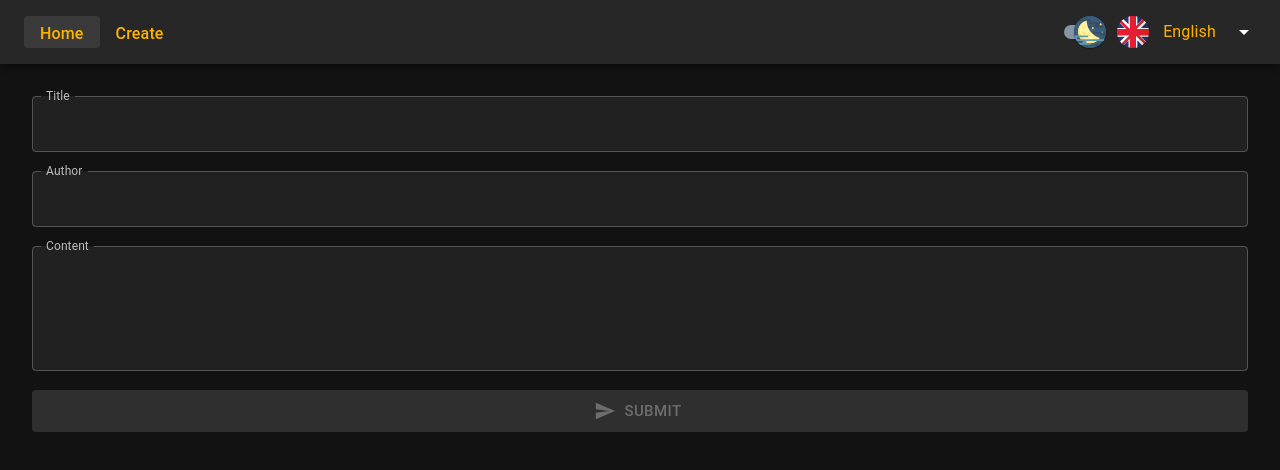
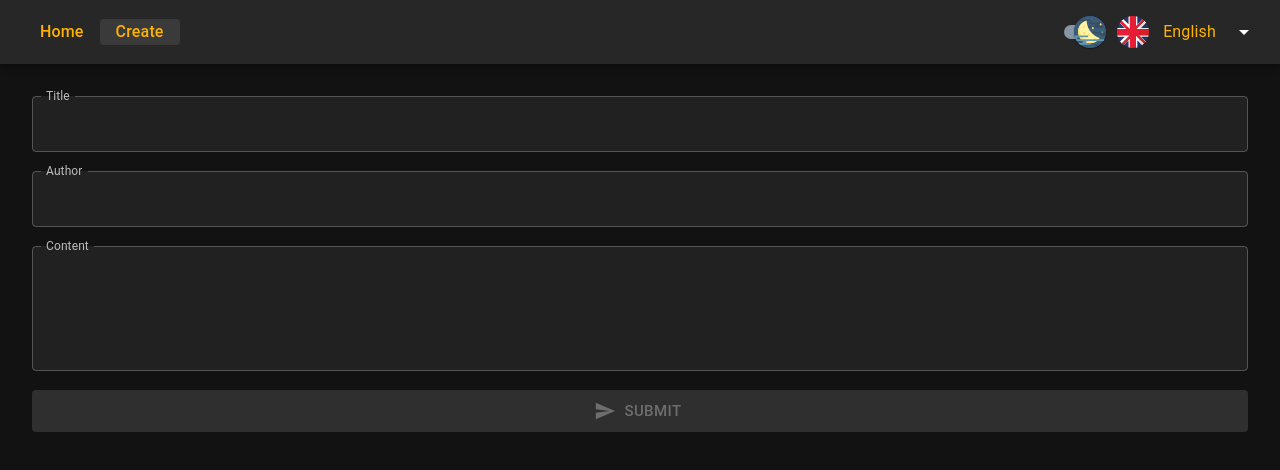
Before and after one commit to iding-ir/mui-react-query, a React (Create React App) app: page /#/create in a window 1280 px wide. Shown: the top 470 px of the page. Built offline with nearby package versions, Linux system fonts and the light colour scheme.

Commit message:
Use NavLink to highlight current page

```diff
--- a/src/components/Pages/usePages.ts
+++ /dev/null
@@ -1,25 +0,0 @@
-import { useState, createContext } from "react";
-
-export interface PagesOptions {
-  current: string;
-}
-
-const iPage = {
-  current: "home",
-};
-
-interface IPagesContext {
-  pages: PagesOptions;
-  setPages: (pages: PagesOptions) => void;
-}
-
-export const PagesContext = createContext<IPagesContext>({
-  pages: iPage,
-  setPages: () => {},
-});
-
-export const usePages = () => {
-  const [pages, setPages] = useState(iPage);
-
-  return { pages, setPages };
-};
--- a/src/components/Providers/Providers.tsx
+++ b/src/components/Providers/Providers.tsx
@@ -8,7 +8,6 @@ import { useLanguage, LanguageContext } from "../Language/useLanguage";
 import { useSearch, SearchContext } from "../Search/useSearch";
 import { useDialog, DialogContext } from "../Dialog/useDialog";
 import { useSnackbar, SnackbarContext } from "../Snackbar/useSnackbar";
-import { usePages, PagesContext } from "../Pages/usePages";
 
 const queryClient = new QueryClient();
 
@@ -22,12 +21,10 @@ const Providers = ({ children }: IProps) => {
   const searchValues = useSearch();
   const dialogValues = useDialog();
   const snackbarValues = useSnackbar();
-  const pagesValues = usePages();
 
   return (
     <QueryClientProvider client={queryClient}>
       <HelmetProvider>
-        <PagesContext.Provider value={pagesValues}>
         <SnackbarContext.Provider value={snackbarValues}>
           <DialogContext.Provider value={dialogValues}>
             <SearchContext.Provider value={searchValues}>
@@ -41,7 +38,6 @@ const Providers = ({ children }: IProps) => {
             </SearchContext.Provider>
           </DialogContext.Provider>
         </SnackbarContext.Provider>
-        </PagesContext.Provider>
       </HelmetProvider>
     </QueryClientProvider>
   );
--- a/src/components/Tabs/Tabs.tsx
+++ b/src/components/Tabs/Tabs.tsx
@@ -1,20 +1,12 @@
-import { useContext } from "react";
 import Typography from "@mui/material/Typography";
-import { Link } from "react-router-dom";
+import { NavLink } from "react-router-dom";
 import { Trans } from "react-i18next";
 
 import { routes } from "../../routes";
 import { IRoute } from "../../types";
-import { PagesContext } from "../Pages/usePages";
 import { styles } from "./styles";
 
 const Tabs = () => {
-  const { pages, setPages } = useContext(PagesContext);
-
-  const handleClick = (key: string) => {
-    setPages({ ...pages, current: key });
-  };
-
   return (
     <>
       {Object.values(routes).map(({ key, path, title, navbar }: IRoute) => {
@@ -26,11 +18,14 @@ const Tabs = () => {
               noWrap
               component="div"
               sx={styles.link}
-              data-selected={pages.current === key}
             >
-              <Link to={path} onClick={() => handleClick(key)}>
+              <NavLink
+                className={({ isActive }) => (isActive ? "is-selected" : "")}
+                end
+                to={path}
+              >
                 <Trans i18nKey={title} />
-              </Link>
+              </NavLink>
             </Typography>
           )
         );
--- a/src/components/Tabs/styles.ts
+++ b/src/components/Tabs/styles.ts
@@ -4,18 +4,19 @@ export const styles: Styles = {
   link: {
     textOverflow: "unset",
     flexShrink: "0",
-    '&[data-selected="true"]': {
-      borderRadius: "4px",
-      backgroundColor: (theme) =>
-        theme.palette.mode === "dark"
-          ? "rgba(225, 225, 225, 0.1)"
-          : "rgba(0, 0, 0, 0.1)",
-    },
+    display: "flex",
     a: {
       padding: "0 1rem",
       color: (theme) => theme.palette.secondary.main,
       textDecoration: "none",
       fontSize: "1rem",
+      "&.is-selected": {
+        borderRadius: "4px",
+        backgroundColor: (theme) =>
+          theme.palette.mode === "dark"
+            ? "rgba(225, 225, 225, 0.1)"
+            : "rgba(0, 0, 0, 0.1)",
+      },
     },
   },
 };
```
Lines whose indentation alone changed are shown as unchanged.
